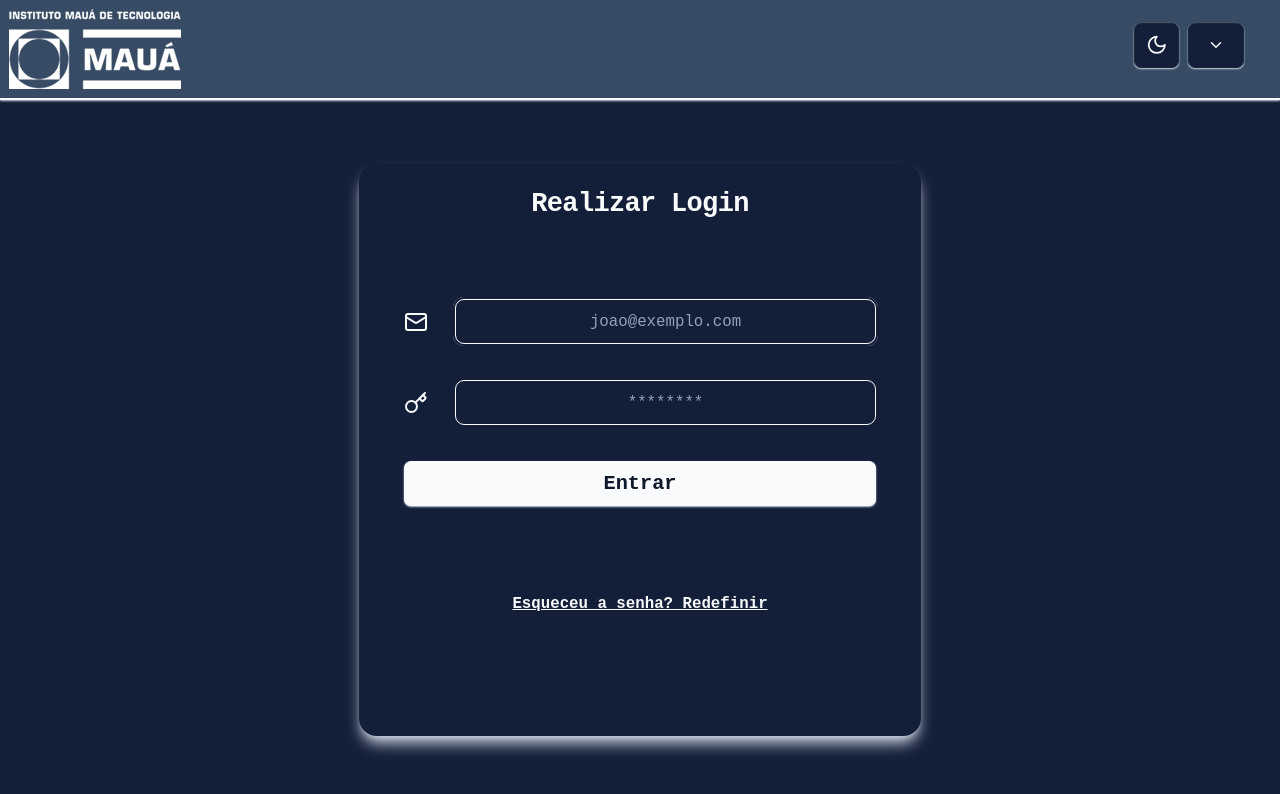
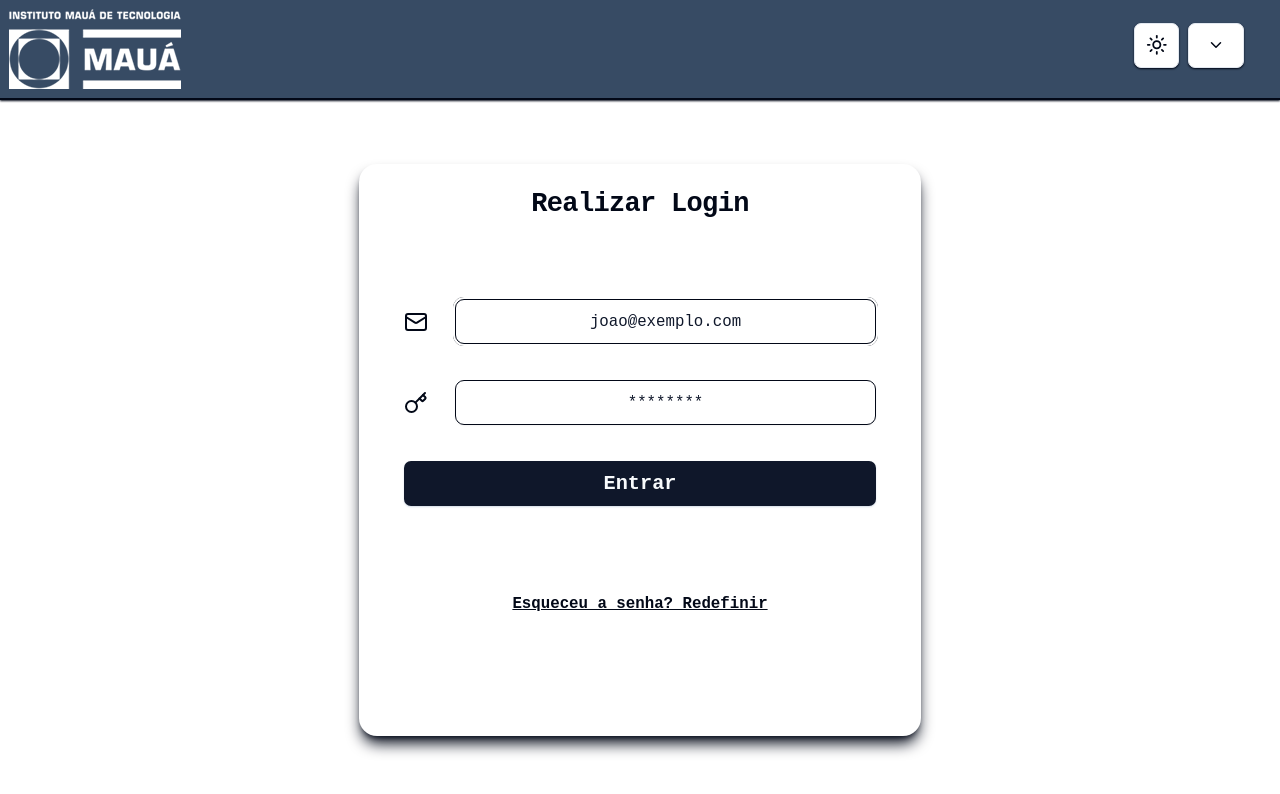
Before and after one commit to RafCarrasco/maua_caixa_dagua, a React (Vite) app: page /login in a window 1280 px wide. Shown: the top 794 px of the page. Built offline with nearby package versions, Linux system fonts and the light colour scheme.

Commit message:
style: :fire: format files

```diff
--- a/src/App.tsx
+++ b/src/App.tsx
@@ -4,7 +4,7 @@ import { router } from "./routes";
 import { ThemeProvider } from "./components/theme/theme-provider";
 export function App() {
   return (
-    <ThemeProvider defaultTheme="dark" storageKey="front-theme">
+    <ThemeProvider defaultTheme="light" storageKey="front-theme">
       <RouterProvider router={router} />
     </ThemeProvider>
   );
--- a/src/pages/_layout/login.tsx
+++ b/src/pages/_layout/login.tsx
@@ -1,13 +1,13 @@
 import { Outlet } from "react-router-dom";
 import { Header } from "../auth/header";
 
-export function LoginLayout(){
-    return (
-        <div className="flex  h-screen flex-col justify-content-center">
-            <Header />
-            <div className="flex flex-1 items-center justify-center">
-                <Outlet />
-            </div>
-        </div>
-    )
+export function LoginLayout() {
+  return (
+    <div className="  flex h-screen flex-col">
+      <Header />
+      <div className=" flex flex-1 items-center justify-center">
+        <Outlet />
+      </div>
+    </div>
+  );
 }
--- a/src/pages/auth/components/custom-input.tsx
+++ b/src/pages/auth/components/custom-input.tsx
@@ -8,7 +8,6 @@ export const CustomInput = (
   <Input
     type={type}
     {...props}
-    className="form-input border-gray-300 focus:ring-indigo-500 rounded-lg border px-4 py-3 text-center shadow-sm outline-0 transition duration-300 ease-in-out focus:ring focus:ring-opacity-60 focus-visible:ring-0"
+    className="form-input border-gray-300 focus:ring-indigo-500 rounded-lg border px-4 py-3 text-center shadow-sm outline-0 transition duration-300 ease-in-out placeholder:text-primary focus:ring focus:ring-opacity-60 focus-visible:ring-0"
   />
-
 );
--- a/tailwind.config.js
+++ b/tailwind.config.js
@@ -2,34 +2,35 @@
 module.exports = {
   darkMode: ["class"],
   content: [
-    './pages/**/*.{ts,tsx}',
-    './components/**/*.{ts,tsx}',
-    './app/**/*.{ts,tsx}',
-    './src/**/*.{ts,tsx}',
+    "./pages/**/*.{ts,tsx}",
+    "./components/**/*.{ts,tsx}",
+    "./app/**/*.{ts,tsx}",
+    "./src/**/*.{ts,tsx}",
   ],
   prefix: "",
   theme: {
     screens: {
-      sm: '480px',
-      md: '768px',
-      lg: '976px',
-      xl: '1440px',
+      sm: "480px",
+      md: "768px",
+      lg: "976px",
+      xl: "1440px",
     },
     fontFamily: {
-      sans: ["Apple Color Emoji", 'sans-serif'],
-      mono: ['ui-monospace', 'monospace'],
-      serif: ['Merriweather', 'serif'],
+      sans: ["Apple Color Emoji", "sans-serif"],
+      mono: ["ui-monospace", "monospace"],
+      serif: ["Merriweather", "serif"],
     },
     colors: {
-      'blue': '#1fb6ff',
-      'purple': '#7e5bef',
-      'pink': '#ff49db',
-      'orange': '#ff7849',
-      'green': '#13ce66',
-      'yellow': '#ffc82c',
-      'gray-dark': '#374B64',
-      'gray': '#8492a6',
-      'gray-light': '#d3dce6',
+      white: "#ffffff",
+      blue: "#1fb6ff",
+      purple: "#7e5bef",
+      pink: "#ff49db",
+      orange: "#ff7849",
+      green: "#13ce66",
+      yellow: "#ffc82c",
+      "gray-dark": "#374B64",
+      gray: "#8492a6",
+      "gray-light": "#d3dce6",
     },
     container: {
       center: true,
@@ -94,9 +95,9 @@ module.exports = {
         "accordion-up": "accordion-up 0.2s ease-out",
       },
       boxShadow: {
-        'custom' : 'hsl(var(--ring))',
-      }
+        custom: "hsl(var(--ring))",
+      },
     },
   },
   plugins: [require("tailwindcss-animate")],
-}
+};
```
